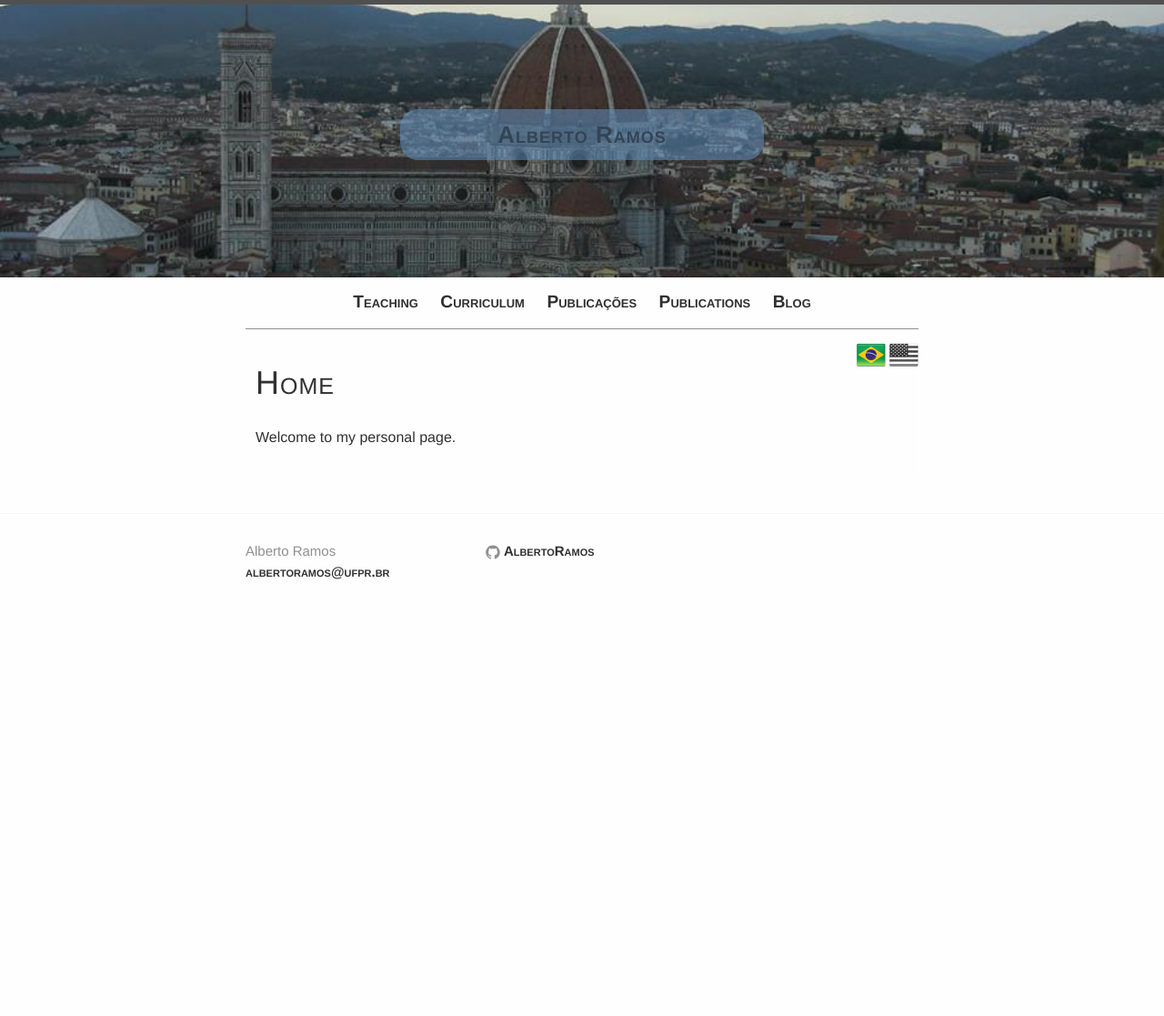
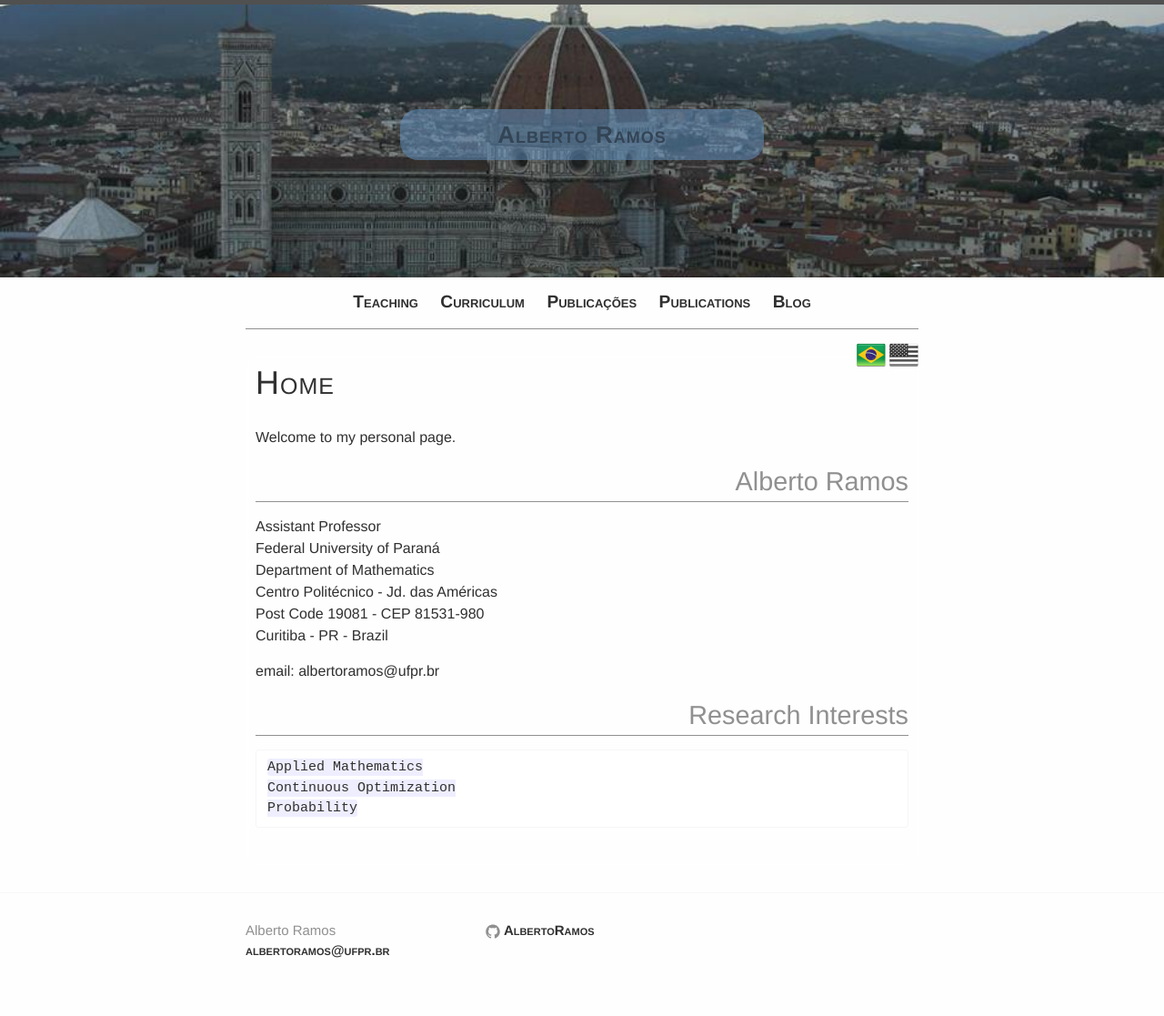
Before and after one commit to abelsiqueira/abelsiqueira.github.io-old, a Jekyll site: the page built from index.en.md, in a window 1280 px wide. Shown: the whole page at 91% size. Built offline with Jekyll 4.4.1, drawn with Linux system fonts in a browser that asks for light colours; before the commit the page ends 900 px from its top, so only the background shows below that.

Commit message:
Update index.en.md

```diff
--- a/index.en.md
+++ b/index.en.md
@@ -6,4 +6,20 @@ lang:      en
 order:     0
 permalink: /home/
 ---
-Welcome to my personal page.
+Welcome to my personal page. <br />
+
+# Alberto Ramos
+
+Assistant Professor <br />
+Federal University of Paraná <br />
+Department of Mathematics <br />
+Centro Politécnico - Jd. das Américas <br />
+Post Code 19081 - CEP 81531-980 <br />
+Curitiba - PR - Brazil
+
+email: albertoramos@ufpr.br
+
+# Research Interests
+    Applied Mathematics
+    Continuous Optimization
+    Probability
```
